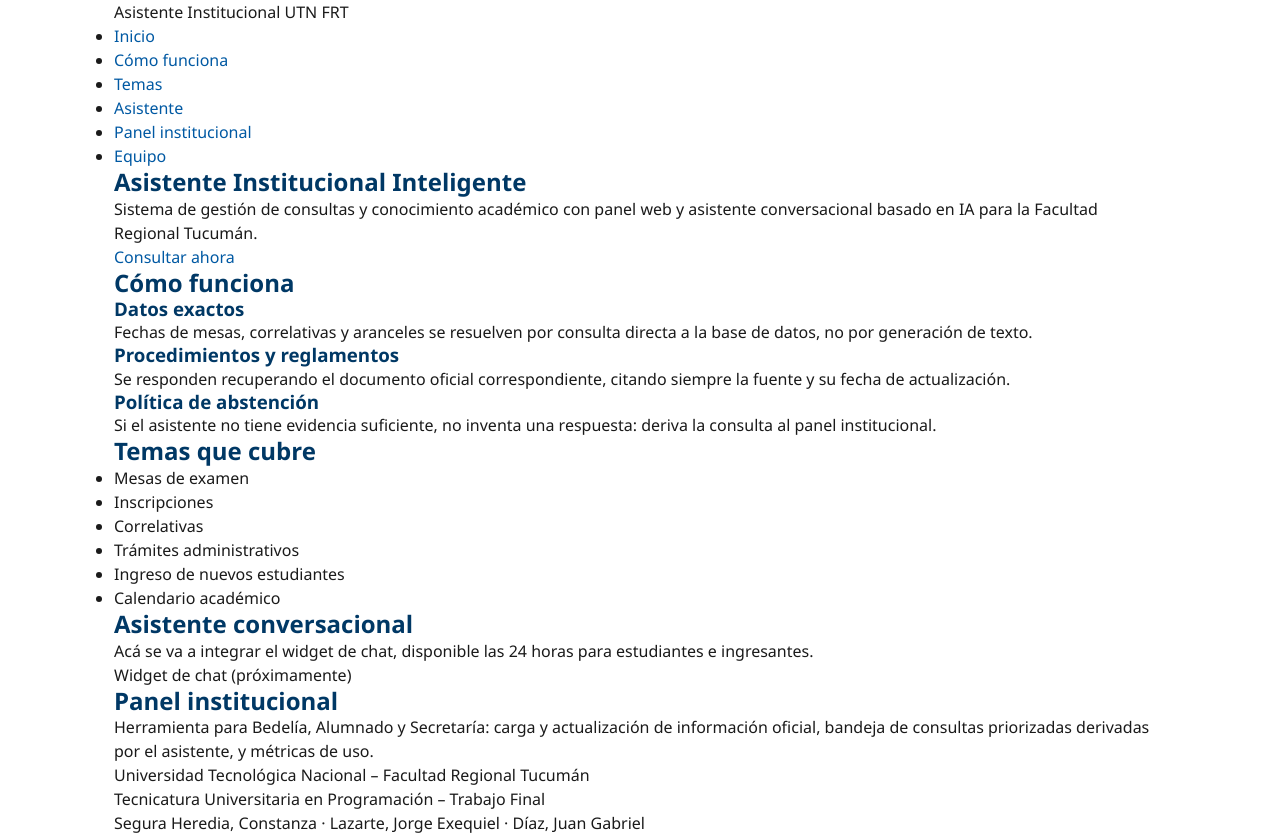
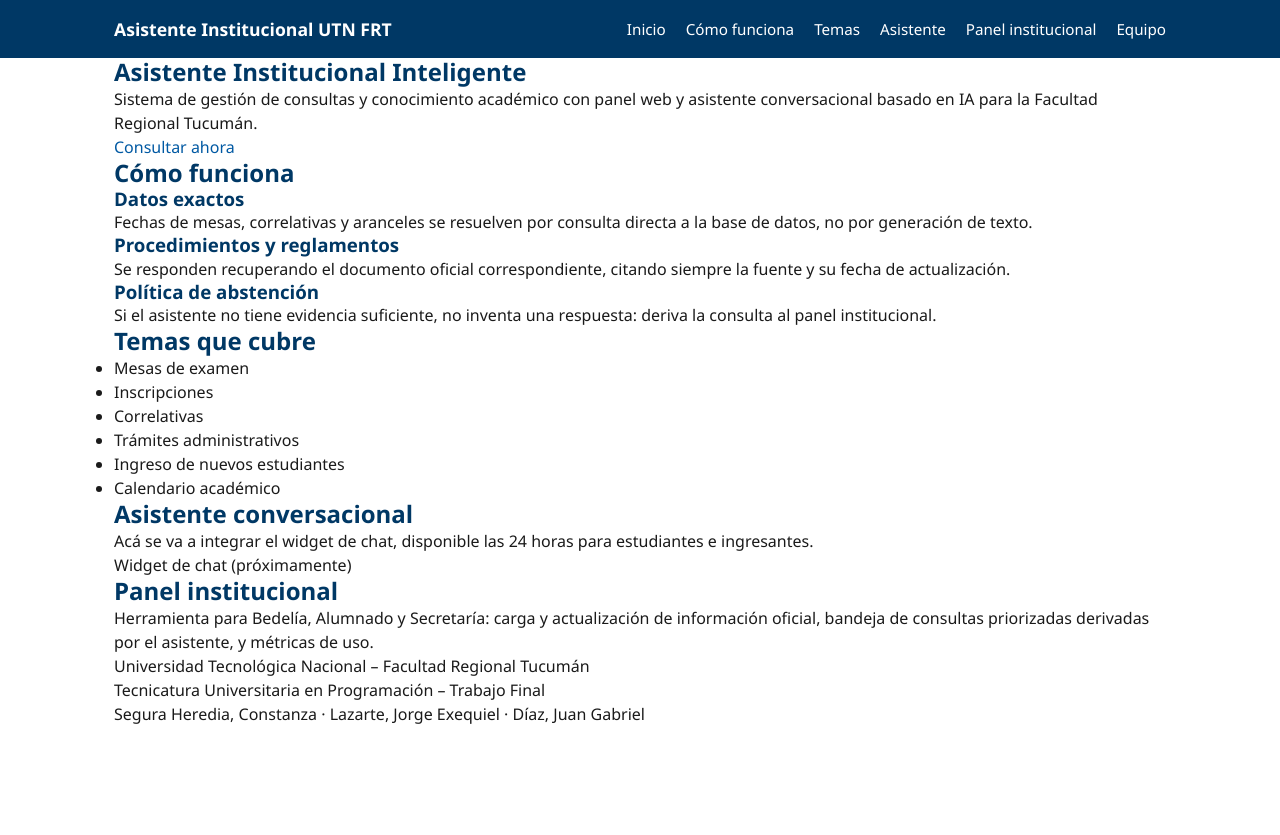
Before and after one commit to lazartej71/Repository-Programacion-IV-, a plain HTML site: page index.html in a window 1280 px wide. After the commit the page ends 800 px from the top, so only its background shows below. Drawn offline with Linux system fonts and the light colour scheme.

Commit message:
Agrega estilos del header y la navegacion

```diff
--- a/css/styles.css
+++ b/css/styles.css
@@ -36,3 +36,40 @@
   color: var(--color-primary-light);
   text-decoration: none;
 }
+
+/* Header */
+
+.site-header {
+  background-color: var(--color-primary);
+  padding: 1rem 0;
+}
+
+.header-content {
+  display: flex;
+  justify-content: space-between;
+  align-items: center;
+  flex-wrap: wrap;
+  gap: 0.75rem;
+}
+
+.logo {
+  color: #ffffff;
+  font-weight: bold;
+  font-size: 1.1rem;
+}
+
+.nav ul {
+  display: flex;
+  gap: 1.25rem;
+  list-style: none;
+  flex-wrap: wrap;
+}
+
+.nav a {
+  color: #ffffff;
+  font-size: 0.95rem;
+}
+
+.nav a:hover {
+  text-decoration: underline;
+}
```
